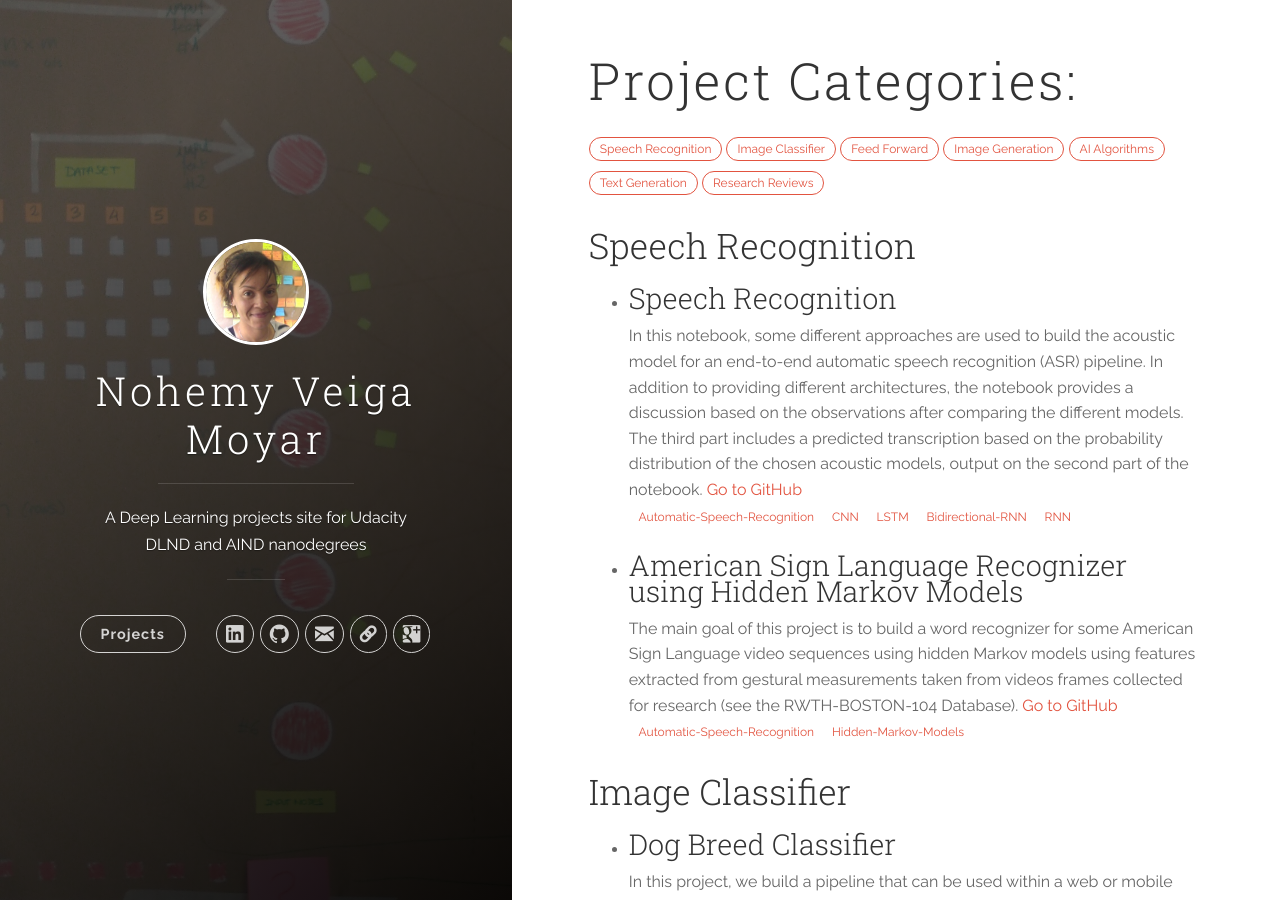
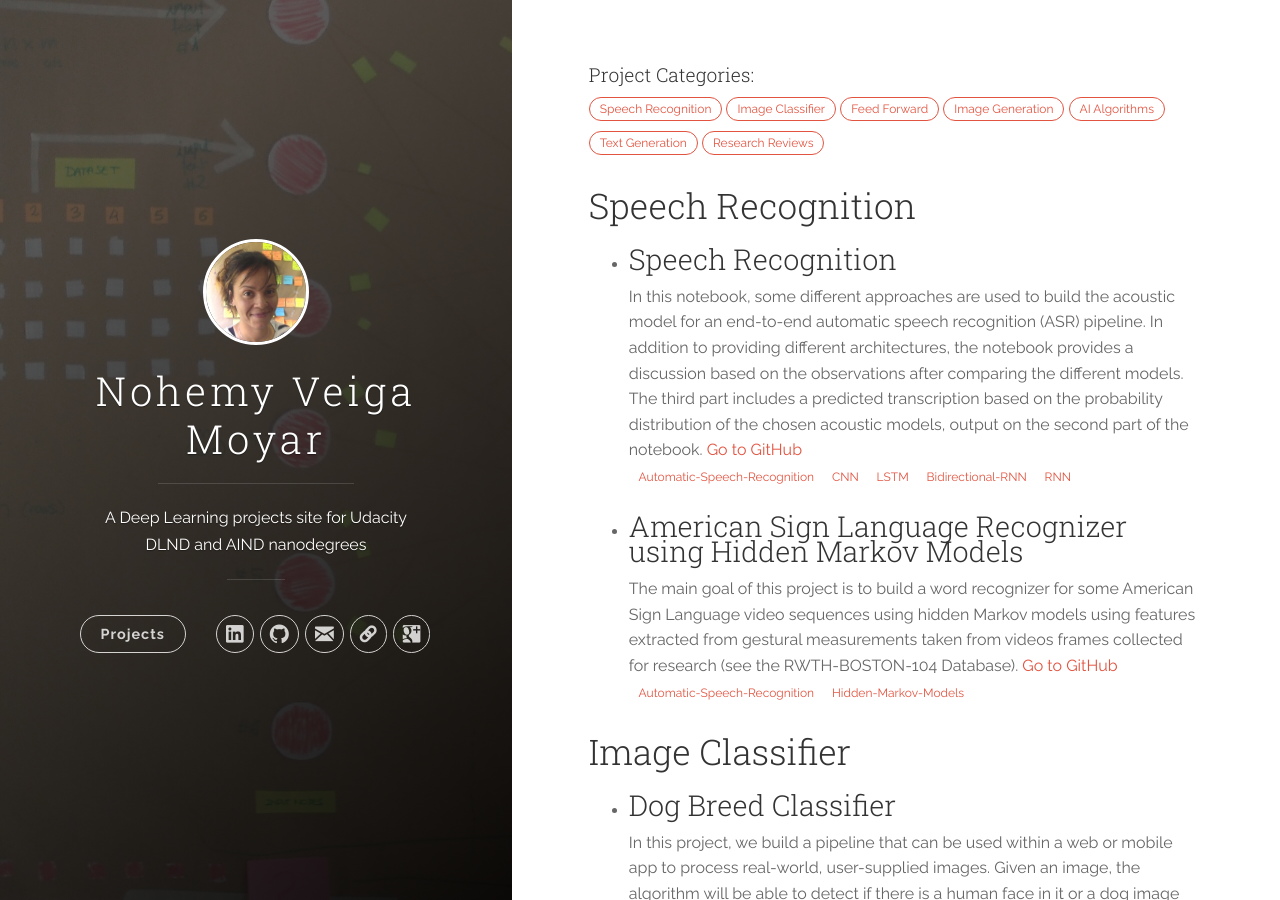
Before and after one commit to nvmoyar/nvmoyar.github.io, a Jekyll site: the page built from index.html, in a window 1280 px wide and 900 px high. Built offline with Jekyll 4.4.1, drawn with Linux system fonts in a browser that asks for light colours; the list of posts is cut into pages by our own code.

```diff
--- a/index.html
+++ b/index.html
@@ -6,7 +6,7 @@ layout: default
 <!-- create and assign a list of unique project-tags of a jekyll-collections called projects -->
 {% assign tags =  site.projects | map: 'project-tags' | join: ' '  | split: ' ' | uniq %}
   <div class="categories">
-            <h1>Project Categories:</h1>
+            <h4>Project Categories:</h4>
     {% for group in groups %}
             <a href="#{{ group.name | replace:' ','-' }}">{{ group.name }}</a>
     {% endfor %}
```
